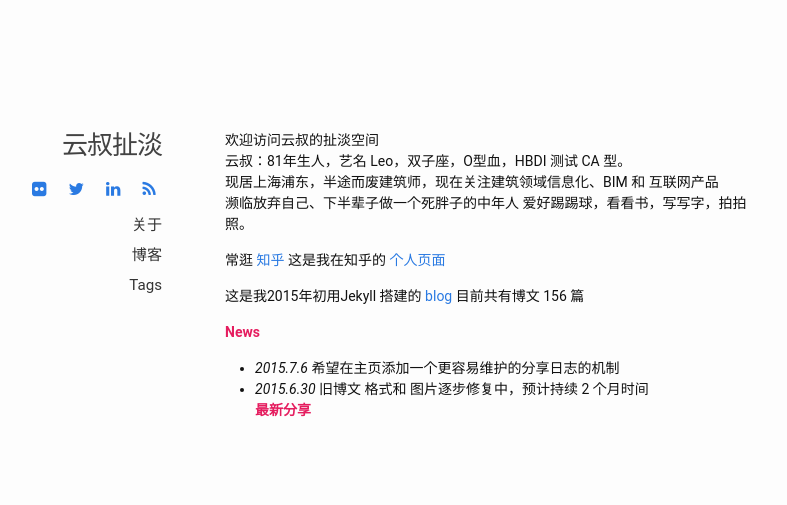
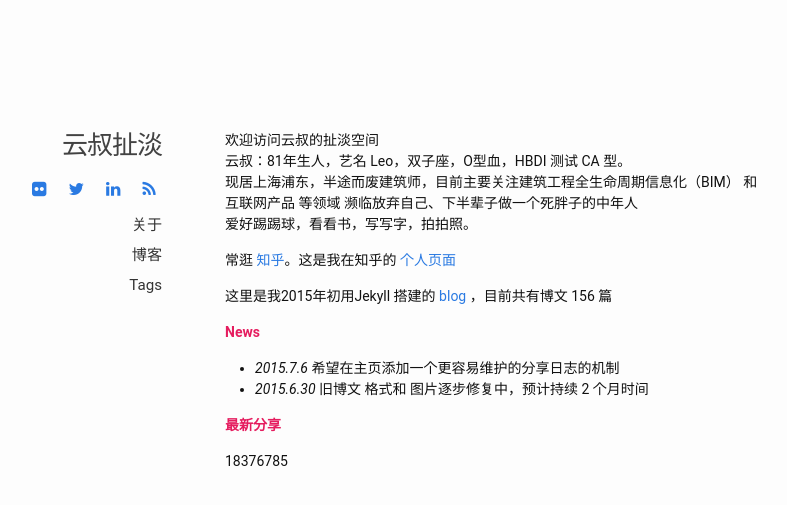
Before and after one commit to leoshcn/leoshcn.github.io, a Jekyll site: the page built from index.md, in a window 1280 px wide. Shown: the top 505 px of the page, without its empty margins (158-945 px from the left). Built offline with Jekyll 4.4.1, drawn with Linux system fonts in a browser that asks for light colours.

Commit message:
index page change

```diff
--- a/index.md
+++ b/index.md
@@ -7,18 +7,21 @@ permalink: /
 欢迎访问云叔的扯淡空间
 云叔：81年生人，艺名 Leo，双子座，O型血，HBDI 测试 CA 型。
 
-现居上海浦东，半途而废建筑师，现在关注建筑领域信息化、BIM 和 互联网产品
+现居上海浦东，半途而废建筑师，目前主要关注建筑工程全生命周期信息化（BIM） 和 互联网产品  等领域
 濒临放弃自己、下半辈子做一个死胖子的中年人
 爱好踢踢球，看看书，写写字，拍拍照。
 
-常逛 [知乎](http://www.zhihu.com) 这是我在知乎的 [个人页面](http://www.zhihu.com/people/leoshcn)
+常逛 [知乎](http://www.zhihu.com)。这是我在知乎的 [个人页面](http://www.zhihu.com/people/leoshcn)
 
-这是我2015年初用Jekyll 搭建的 [blog](/blog/) 目前共有博文 {{ site.posts | size }} 篇
+这里是我2015年初用Jekyll 搭建的 [blog](/blog/) ，目前共有博文 {{ site.posts | size }} 篇
 
 ### News
 
 * *2015.7.6* 希望在主页添加一个更容易维护的分享日志的机制
 * *2015.6.30* 旧博文 格式和 图片逐步修复中，预计持续 2 个月时间
+
 ### 最新分享
 
 <script language="JavaScript" src="http://feed2js.org//feed2js.php?src=http%3A%2F%2Ffeeds.pinboard.in%2Frss%2Fsecret%3Ab2a0f02dce1b20f646fd%2Fu%3Aleoshcn%2F&num=5&utf=y"  charset="UTF-8" type="text/javascript"></script>
+
+18376785
```
